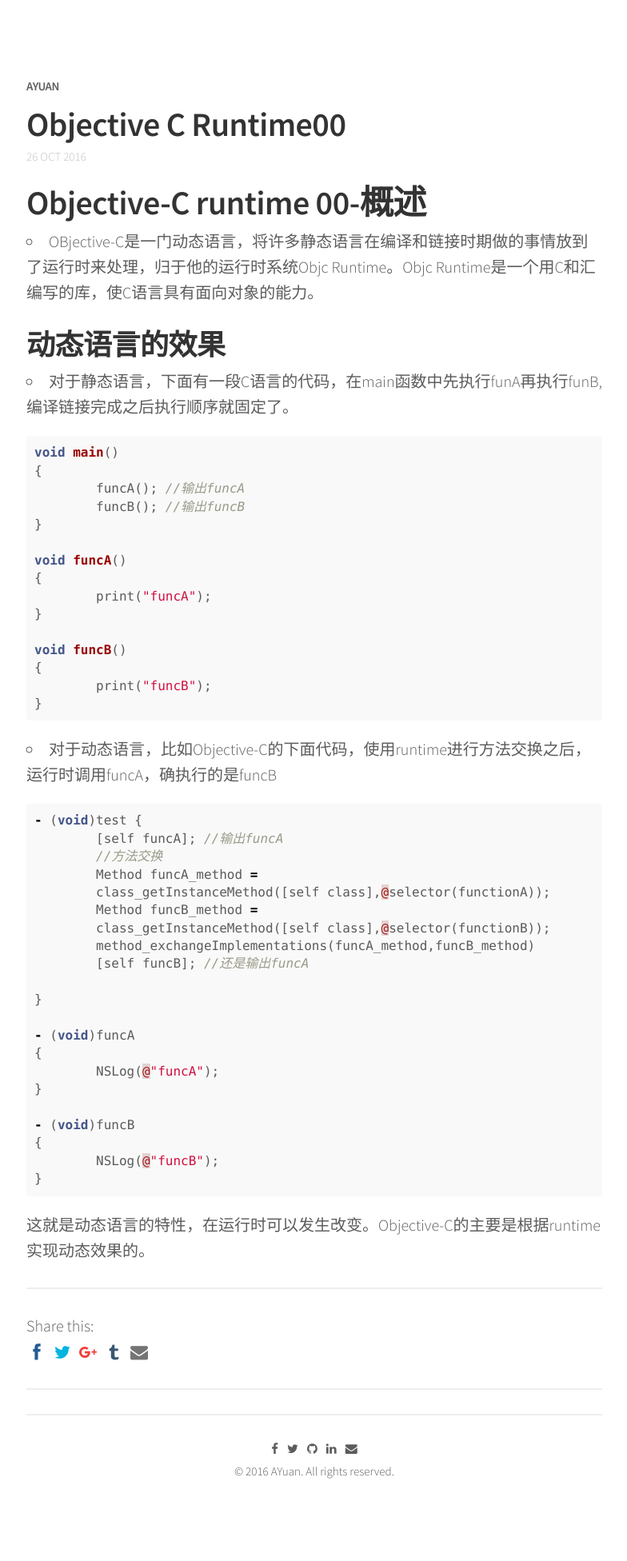
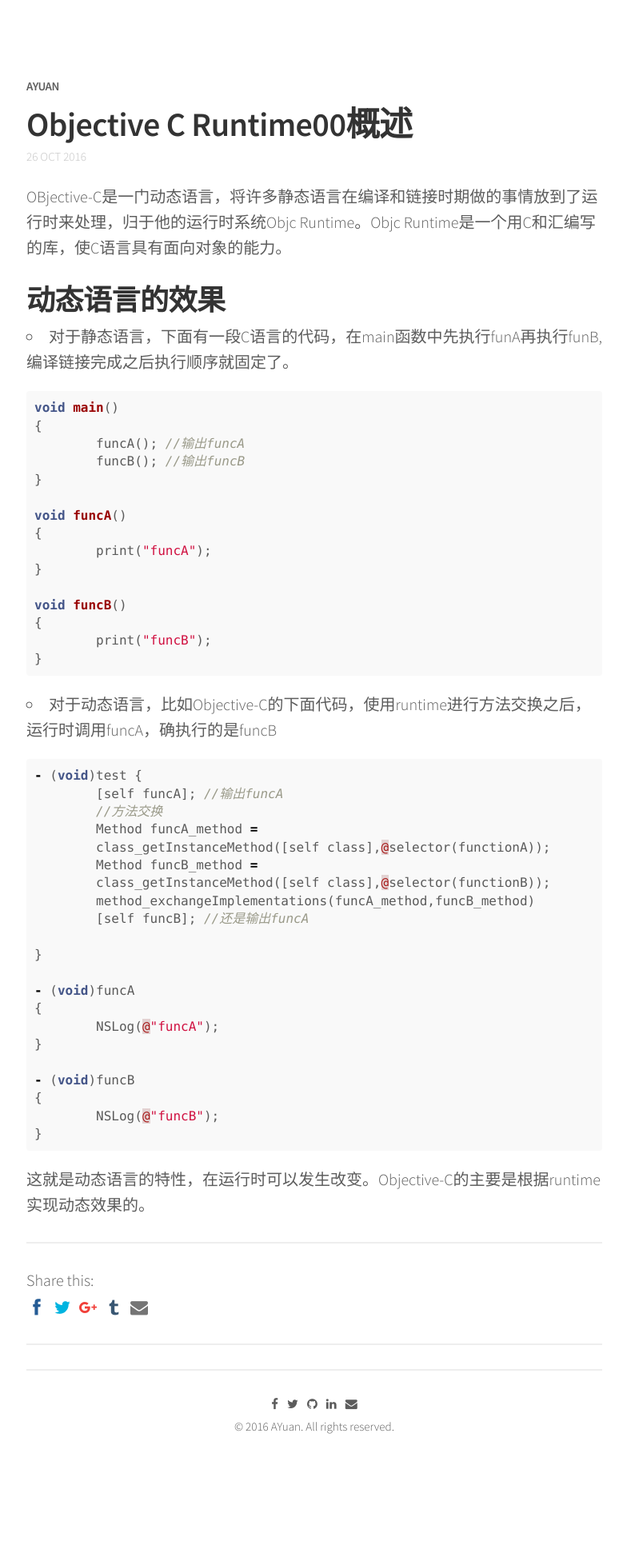
Before and after one commit to AAYuan/AYuan.github.io, a Jekyll site: the page built from _posts/2016-10-26-Objective-C-runtime00概述.md, in a window 1280 px wide. Shown: the whole page at 80% size, without its empty margins (247-1031 px from the left). Built offline with Jekyll 4.4.1, drawn with Linux system fonts in a browser that asks for light colours; nearby versions of some CDN libraries; comment, search, counter and statistics services are not loaded; after the commit the page ends 1896 px from its top, so only the background shows below that.

Commit message:
runtime 00动态特性

```diff
--- a/_posts/2016-10-26-Objective-C-runtime00.md
+++ b/_posts/2016-10-26-Objective-C-runtime00概述.md
@@ -1,7 +1,5 @@
 
-
-# Objective-C runtime 00-概述
-- OBjective-C是一门动态语言，将许多静态语言在编译和链接时期做的事情放到了运行时来处理，归于他的运行时系统Objc Runtime。Objc Runtime是一个用C和汇编写的库，使C语言具有面向对象的能力。
+OBjective-C是一门动态语言，将许多静态语言在编译和链接时期做的事情放到了运行时来处理，归于他的运行时系统Objc Runtime。Objc Runtime是一个用C和汇编写的库，使C语言具有面向对象的能力。
 
 ## 动态语言的效果
 - 对于静态语言，下面有一段C语言的代码，在main函数中先执行funA再执行funB,编译链接完成之后执行顺序就固定了。
```
